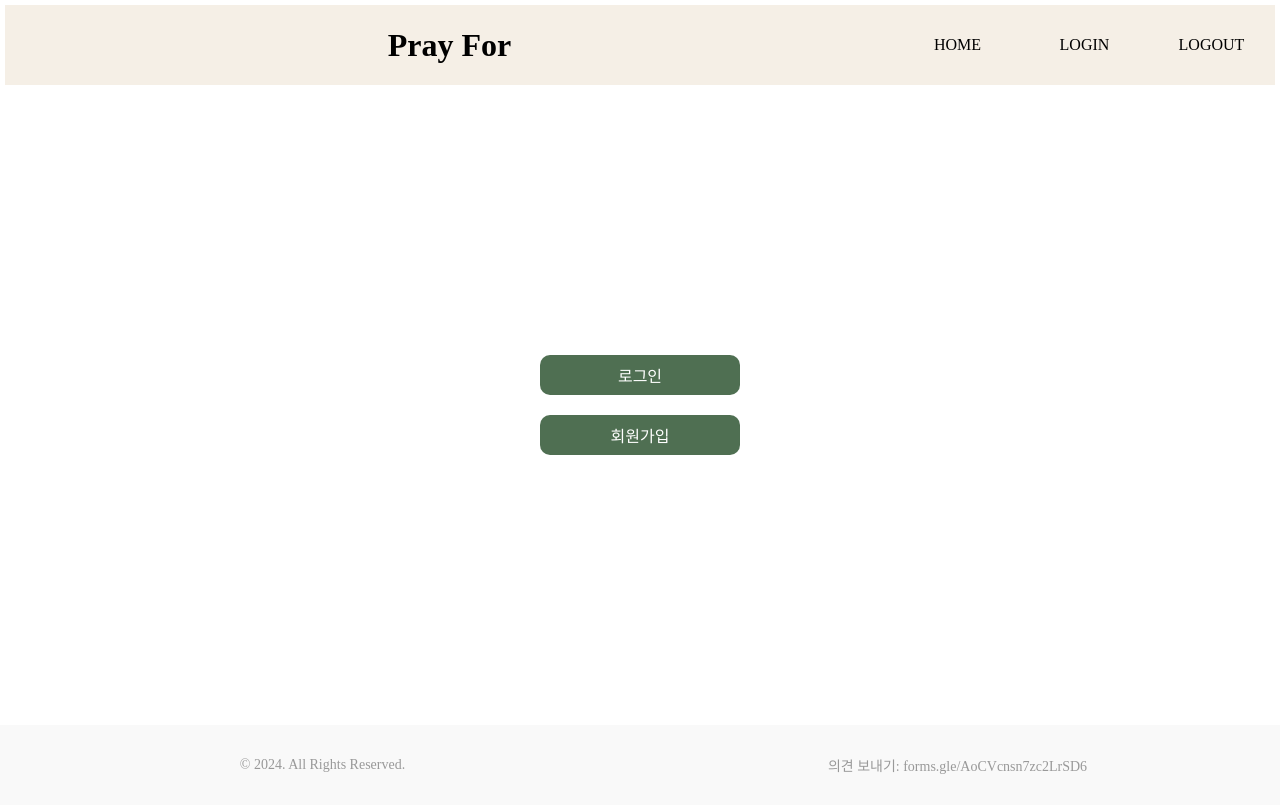
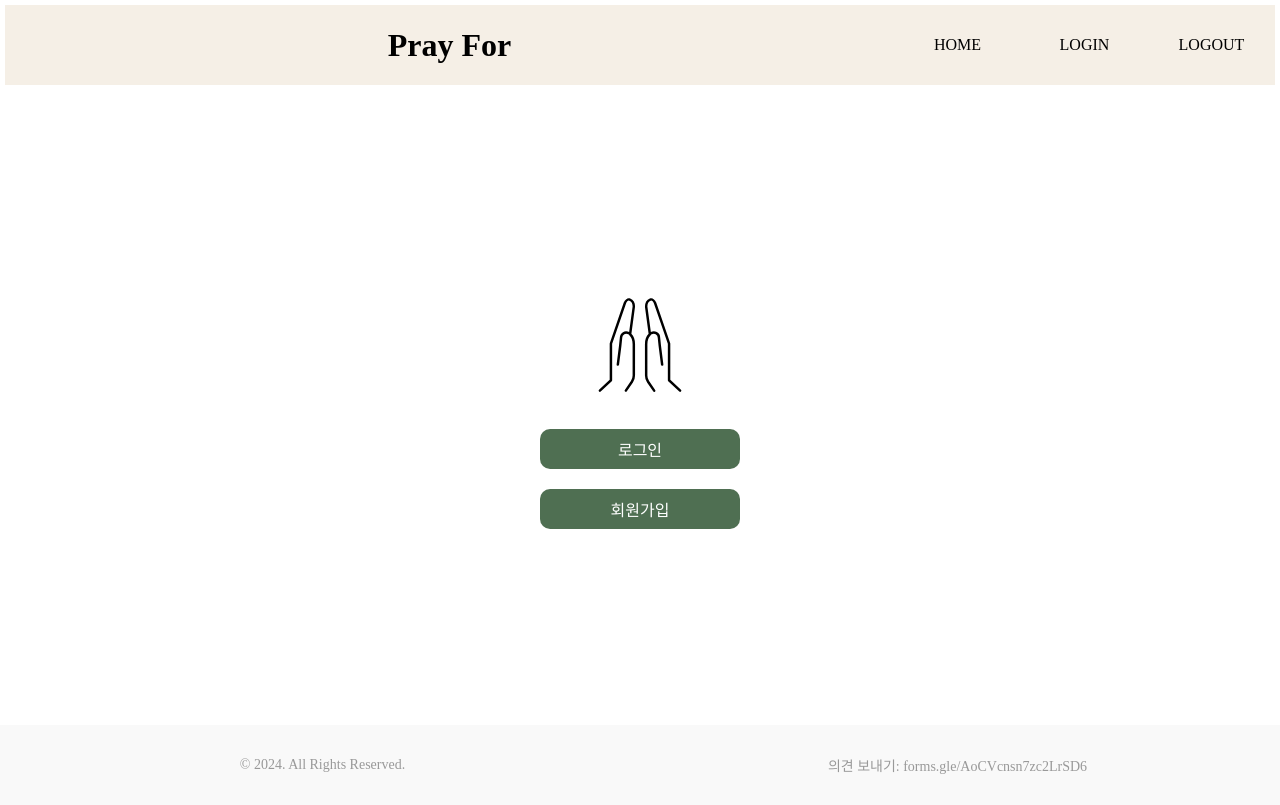
Before and after one commit to Yes2eul/Pray-For, a Next.js app: page / in a window 1280 px wide. Built offline with nearby package versions, Linux system fonts and the light colour scheme; no server answers.

Commit message:
feat: 로고 추가

```diff
--- a/app/page.js
+++ b/app/page.js
@@ -9,6 +9,15 @@ export default function Main() {
   return (
     <>
       <main role="main" className={styles.box}>
+        <svg
+          xmlns="http://www.w3.org/2000/svg"
+          viewBox="0 0 512 512"
+          width="128"
+          height="128"
+        >
+          <path d="M216.67,69.61c-9.38-3.8-19.63,2.83-25.7,16.77L135,248.54a4.9,4.9,0,0,0-.27,1.61V394.86l-42.63,40a4.95,4.95,0,0,0,6.78,7.21L143.1,400.6a5,5,0,0,0,1.56-3.6V251L200.17,90c3-6.92,8.36-13,12.82-11.18,9.28,3.7,13.41,10.91,13.45,22.7L212.61,204.05A25.37,25.37,0,0,0,175.33,226L172,257.54l-9.6,76.09a4.93,4.93,0,0,0,4.29,5.52,5,5,0,0,0,5.52-4.28l9.61-76.2,3.35-32.19a15.38,15.38,0,0,1,8.15-13.67,15.08,15.08,0,0,1,15.65.57,33.56,33.56,0,0,1,4,3.05l.16.14c8.78,7.83,13.22,20,13.22,36.4V378.31a38.44,38.44,0,0,1-6.77,21.83l-24.37,35.57a4.95,4.95,0,0,0,8.16,5.59l24.37-35.58a48.26,48.26,0,0,0,8.5-27.41V253c0-18.25-4.92-32.33-14.63-42l14.63-108.81C236.29,85.76,229.69,74.81,216.67,69.61Z" />
+          <path d="M419.86,434.9l-42.63-40V250.15a4.9,4.9,0,0,0-.27-1.61L320.9,86c-5.94-13.57-16.19-20.19-25.57-16.4-13,5.2-19.61,16.15-19.57,33.19L290.35,211c-9.71,9.68-14.63,23.76-14.63,42V378.31a48.26,48.26,0,0,0,8.5,27.41L308.6,441.3a4.95,4.95,0,1,0,8.16-5.59l-24.38-35.57a38.44,38.44,0,0,1-6.77-21.83V253c0-16.33,4.43-28.53,13.17-36.35l.25-.23a34.62,34.62,0,0,1,4-3,15.16,15.16,0,0,1,15.67-.56A15.63,15.63,0,0,1,326.85,227l3.33,31.77,9.59,76.1a4.94,4.94,0,0,0,9.81-1.24l-9.58-76-3.29-31.16a25.09,25.09,0,0,0-13.3-22.34,24.79,24.79,0,0,0-24-.09l-13.79-101.9c0-12.45,4.13-19.66,13.4-23.38,4.57-1.68,9.81,4.29,12.69,10.83L367.34,251V397a5,5,0,0,0,1.56,3.6l44.18,41.51a4.95,4.95,0,0,0,6.78-7.21Z" />
+        </svg>
         <button onClick={() => router.push("/login")}>로그인</button>
         <button onClick={() => router.push("/signup")}>회원가입</button>
         {/* <GoogleLoginButton /> */}
--- a/app/page.module.css
+++ b/app/page.module.css
@@ -5,6 +5,10 @@
   flex-direction: column;
 
   width: 100%;
+}
+
+.box svg {
+  margin: 10px auto;
 }
 
 .box button {
```
